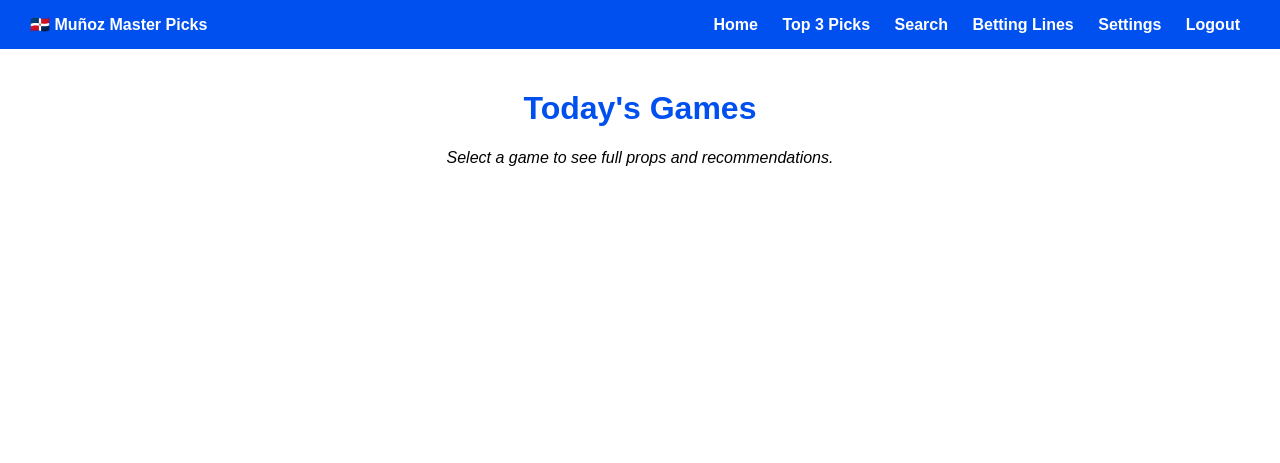
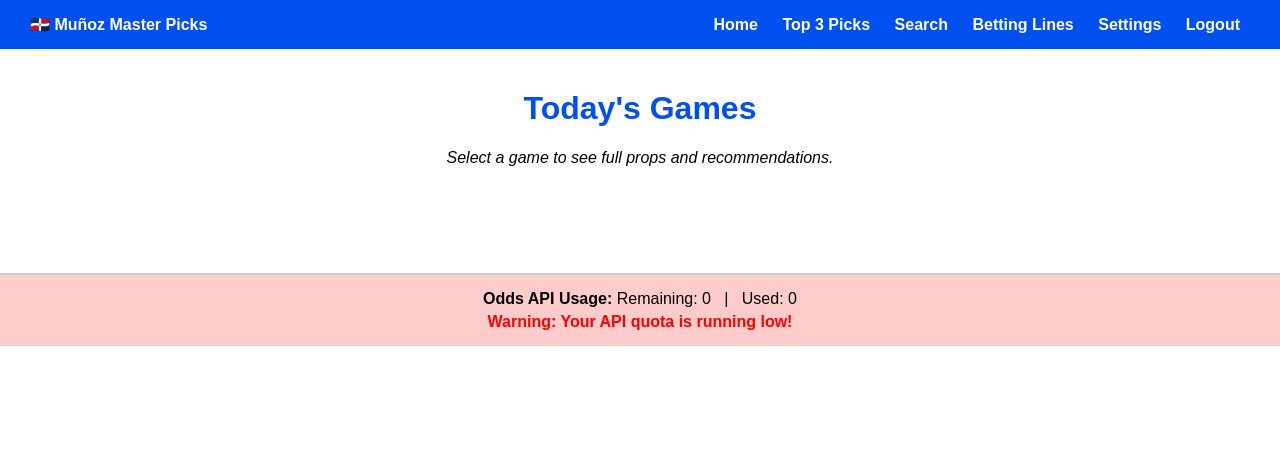
Before and after one commit to CMunoz-24/Munoz-Master-Picks, a Flask app: page /home in a window 1280 px wide. Shown: the top 463 px of the page. Run offline with Flask 3, Linux system fonts and the light colour scheme; the visitor is signed in with stand-in values (Sample User, id 1); data that the repository does not hold is empty.

Commit message:
Add API quota display to homepage with low-usage warning

```diff
--- a/main.py
+++ b/main.py
@@ -149,7 +149,10 @@ def get_todays_games():
         print(f"[DEBUG] Final games list length: {len(games)}")
         for g in games:
             print(f"[DEBUG] Game: {g.get('teams')} — ID: {g.get('id')}")
-        return games
+        remaining = int(odds_res.headers.get("x-requests-remaining", 0))
+        used = int(odds_res.headers.get("x-requests-used", 0))
+        return games, {"remaining": remaining, "used": used}
+
 
     except Exception as e:
         print(f"[ERROR] Failed to fetch schedule/odds: {e}")
@@ -197,8 +200,8 @@ def logout():
 def home():
     if not session.get("logged_in"):
         return redirect(url_for("login_page"))
-    games = get_todays_games()
-    return render_template("home.html", games=games)
+    games, quota = get_todays_games()
+    return render_template("home.html", games=games, quota=quota)
 
 from flask import redirect
 
--- a/templates/home.html
+++ b/templates/home.html
@@ -83,5 +83,20 @@
       </div>
     {% endfor %}
   </div>
+  <!-- API Quota Footer -->
+{% if quota %}
+<div style="margin-top: 30px; padding: 15px; text-align: center;
+            background-color: {% if quota.remaining < 10 %}#ffcccc{% else %}#e6f7ff{% endif %};
+            border-top: 2px solid #ccc; font-size: 16px;">
+    <strong>Odds API Usage:</strong>
+    Remaining: {{ quota.remaining }} &nbsp; | &nbsp;
+    Used: {{ quota.used }}
+    {% if quota.remaining < 10 %}
+        <div style="color: red; font-weight: bold; margin-top: 5px;">
+            Warning: Your API quota is running low!
+        </div>
+    {% endif %}
+</div>
+{% endif %}
 </body>
 </html>
```
